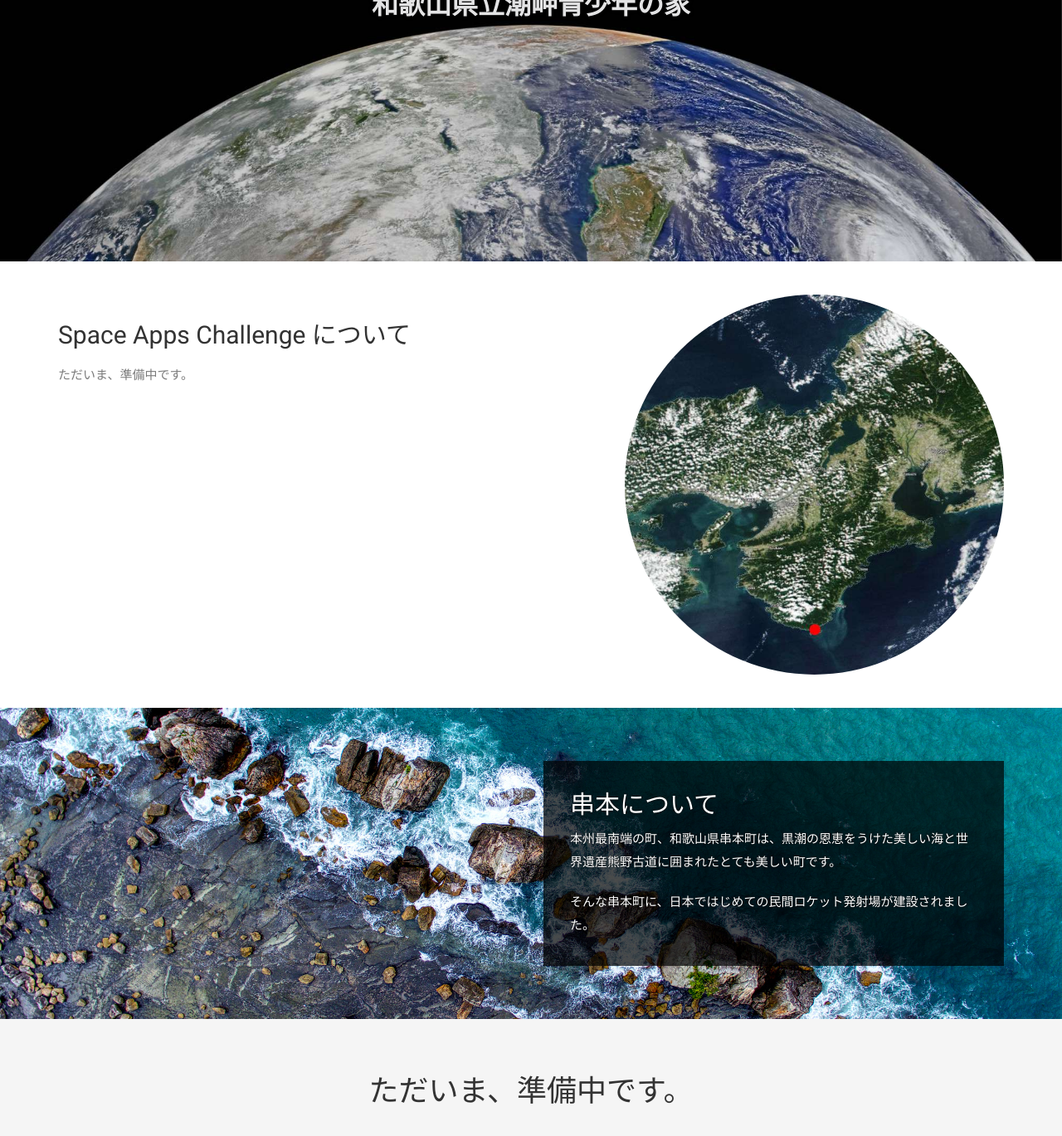
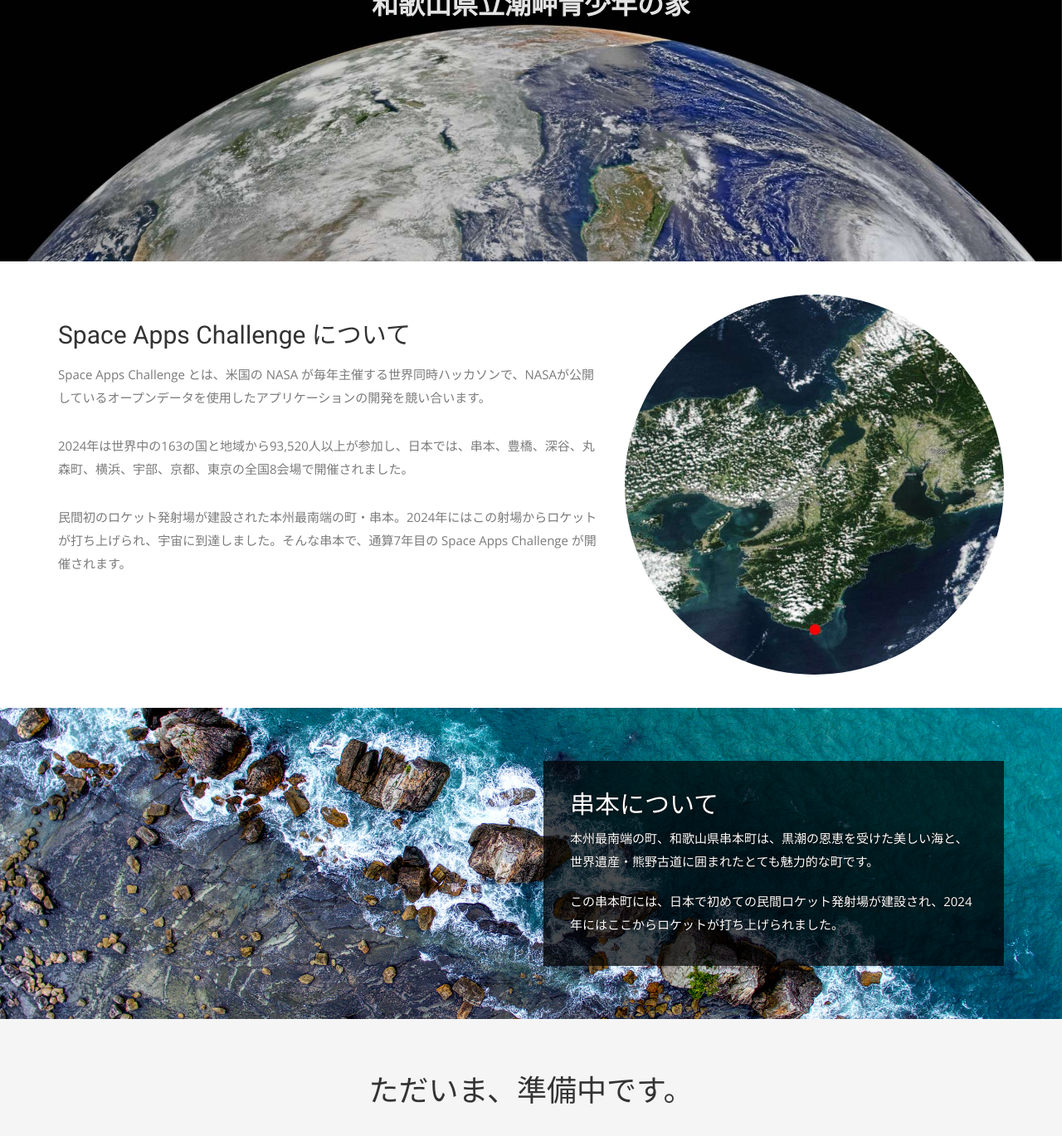
Before and after one commit to space-apps-kushimoto/space-apps-kushimoto.github.io, a Jekyll site: the page built from index.html, in a window 1280 px wide and 1400 px high, scrolled down 943 px. Shown: the top 1369 px of the window at 83% size. Built offline with Jekyll 4.4.1, drawn with Linux system fonts in a browser that asks for light colours; nearby versions of some CDN libraries; some web fonts are replaced; a script that is not in the unit is left out.

Commit message:
Update index.html

```diff
--- a/index.html
+++ b/index.html
@@ -25,12 +25,12 @@ permalink: /
       <div class="col-md-7 col-sm-12">
         <div class="block">
           <h2>Space Apps Challenge について</h2>
+          <!--
           <p>ただいま、準備中です。</p>
-          <!--
+          -->
           <p>Space Apps Challenge とは、米国の NASA が毎年主催する世界同時ハッカソンで、NASAが公開しているオープンデータを使用したアプリケーションの開発を競い合います。</p>
-          <p>2023年は世界中の152以上の国と地域から57,999人以上が参加し、日本では、串本、豊橋、深谷、丸森町、横浜、宇部の全国6会場で開催されました。</p>
-          <p>民間初のロケット発射場が建設された、本州最南端の町、串本でも通算6年目の Space Apps Challenge が開催されることになりました。</p>
-          -->
+          <p>2024年は世界中の163の国と地域から93,520人以上が参加し、日本では、串本、豊橋、深谷、丸森町、横浜、宇部、京都、東京の全国8会場で開催されました。</p>
+          <p>民間初のロケット発射場が建設された本州最南端の町・串本。2024年にはこの射場からロケットが打ち上げられ、宇宙に到達しました。そんな串本で、通算7年目の Space Apps Challenge が開催されます。</p>
         </div>
       </div><!-- .col-md-7 close -->
       <div class="col-md-5 col-sm-12">
@@ -48,8 +48,8 @@ permalink: /
     <div class="col-md-6 col-md-offset-6">
       <div class="content">
           <h2>串本について</h2>
-          <p>本州最南端の町、和歌山県串本町は、黒潮の恩恵をうけた美しい海と世界遺産熊野古道に囲まれたとても美しい町です。</p>
-          <p>そんな串本町に、日本ではじめての民間ロケット発射場が建設されました。</p>
+          <p>本州最南端の町、和歌山県串本町は、黒潮の恩恵を受けた美しい海と、世界遺産・熊野古道に囲まれたとても魅力的な町です。</p>
+          <p>この串本町には、日本で初めての民間ロケット発射場が建設され、2024年にはここからロケットが打ち上げられました。</p>
           <!-- <p style="text-align: right;"><a href="#" class="btn btn-view-works">さらに詳しく</a></p> -->
       </div>
     </div>
```
